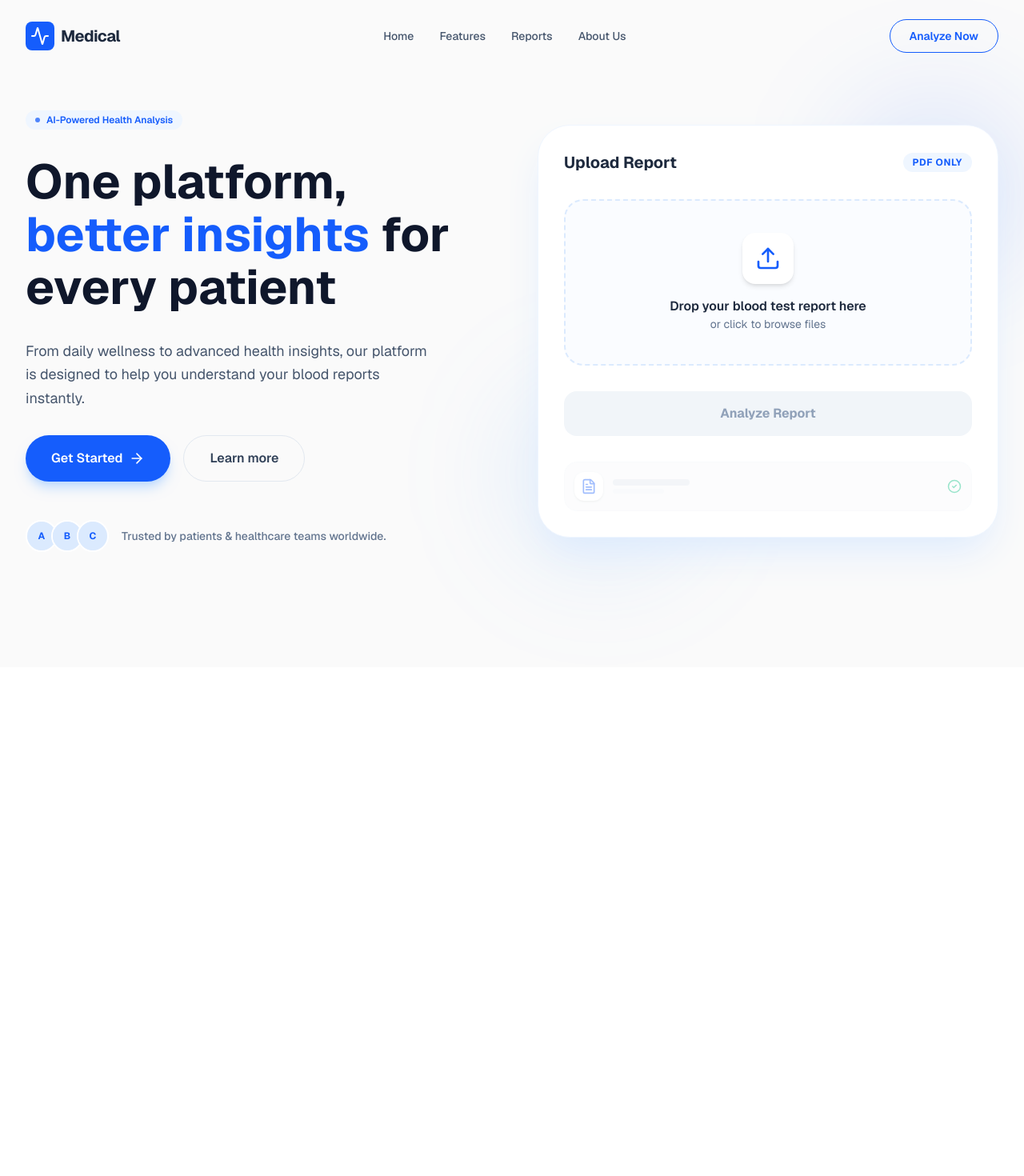
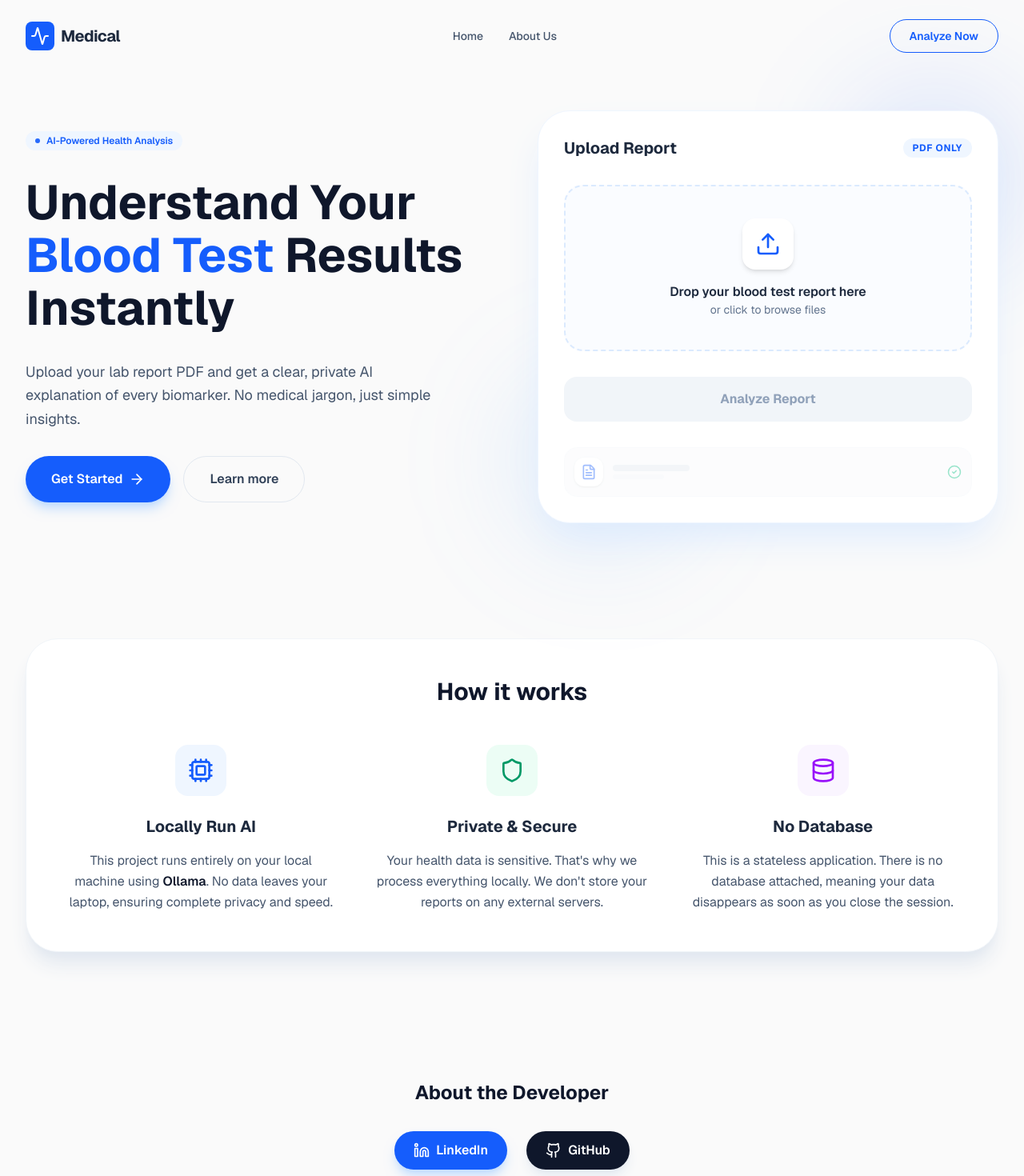
Before and after one commit to vlad-manea-dev/BloodTestAnalyser, a Next.js app in the folder frontend/: page / in a window 1280 px wide. Shown: the top 1470 px of the page at 80% size. Before the commit the page ends 834 px from the top, so only its background shows below. Built offline with nearby package versions, Linux system fonts and the light colour scheme.

Commit message:
feat(frontend): update landing page copy, fix navigation, add humorous loading states, and developer links

```diff
--- a/frontend/src/app/page.tsx
+++ b/frontend/src/app/page.tsx
@@ -1,6 +1,7 @@
 'use client';
 
 import React, { useState } from 'react';
+import { Linkedin, Github, Cpu, Database, Shield } from 'lucide-react';
 import Navbar from "@/components/Navbar";
 import Hero from "@/components/Hero";
 import ResultsDisplay from "@/components/ResultsDisplay";
@@ -23,10 +24,73 @@ export default function Home() {
         <Hero onAnalysisResult={handleAnalysisResult} />
 
         {analysisResult && (
-          <section id="results" className="px-8 py-12 max-w-7xl mx-auto w-full">
+          <section id="results" className="px-8 py-12 max-w-7xl mx-auto w-full animate-in fade-in slide-in-from-bottom-8 duration-700">
             <ResultsDisplay result={analysisResult} />
           </section>
         )}
+
+        {/* Learn More Section */}
+        <section id="learn-more" className="px-8 py-24 max-w-7xl mx-auto w-full">
+          <div className="bg-white rounded-[2.5rem] p-12 shadow-xl shadow-slate-200 border border-slate-100">
+            <h2 className="text-3xl font-bold text-slate-900 mb-12 text-center">How it works</h2>
+            <div className="grid md:grid-cols-3 gap-12">
+              <div className="flex flex-col items-center text-center gap-4">
+                <div className="w-16 h-16 rounded-2xl bg-blue-50 text-blue-600 flex items-center justify-center mb-2">
+                  <Cpu size={32} />
+                </div>
+                <h3 className="text-xl font-bold text-slate-800">Locally Run AI</h3>
+                <p className="text-slate-600 leading-relaxed">
+                  This project runs entirely on your local machine using <span className="font-semibold text-slate-900">Ollama</span>. No data leaves your laptop, ensuring complete privacy and speed.
+                </p>
+              </div>
+
+              <div className="flex flex-col items-center text-center gap-4">
+                <div className="w-16 h-16 rounded-2xl bg-emerald-50 text-emerald-600 flex items-center justify-center mb-2">
+                  <Shield size={32} />
+                </div>
+                <h3 className="text-xl font-bold text-slate-800">Private & Secure</h3>
+                <p className="text-slate-600 leading-relaxed">
+                  Your health data is sensitive. That's why we process everything locally. We don't store your reports on any external servers.
+                </p>
+              </div>
+
+              <div className="flex flex-col items-center text-center gap-4">
+                <div className="w-16 h-16 rounded-2xl bg-purple-50 text-purple-600 flex items-center justify-center mb-2">
+                  <Database size={32} />
+                </div>
+                <h3 className="text-xl font-bold text-slate-800">No Database</h3>
+                <p className="text-slate-600 leading-relaxed">
+                  This is a stateless application. There is no database attached, meaning your data disappears as soon as you close the session.
+                </p>
+              </div>
+            </div>
+          </div>
+        </section>
+
+        {/* About Us Section */}
+        <section id="about" className="px-8 py-16 max-w-7xl mx-auto w-full text-center">
+          <h2 className="text-2xl font-bold text-slate-900 mb-8">About the Developer</h2>
+          <div className="flex justify-center gap-6">
+            <a
+              href="https://www.linkedin.com/in/vlad-manea-022014387/"
+              target="_blank"
+              rel="noopener noreferrer"
+              className="flex items-center gap-2 px-6 py-3 rounded-full bg-blue-600 text-white font-semibold hover:bg-blue-700 transition-all shadow-lg shadow-blue-200"
+            >
+              <Linkedin size={20} />
+              LinkedIn
+            </a>
+            <a
+              href="https://github.com/vlad-manea-dev"
+              target="_blank"
+              rel="noopener noreferrer"
+              className="flex items-center gap-2 px-6 py-3 rounded-full bg-slate-900 text-white font-semibold hover:bg-slate-800 transition-all shadow-lg shadow-slate-200"
+            >
+              <Github size={20} />
+              GitHub
+            </a>
+          </div>
+        </section>
       </main>
 
       {/* Background decoration */}
--- a/frontend/src/components/Hero.tsx
+++ b/frontend/src/components/Hero.tsx
@@ -7,6 +7,16 @@ interface HeroProps {
 }
 
 const Hero = ({ onAnalysisResult }: HeroProps) => {
+  const scrollToAnalyze = () => {
+    const element = document.getElementById('analyze');
+    element?.scrollIntoView({ behavior: 'smooth' });
+  };
+
+  const scrollToLearnMore = () => {
+    const element = document.getElementById('learn-more');
+    element?.scrollIntoView({ behavior: 'smooth' });
+  };
+
   return (
     <section className="px-8 py-12 max-w-7xl mx-auto w-full grid lg:grid-cols-2 gap-16 items-center">
       <div className="flex flex-col gap-8">
@@ -16,39 +26,30 @@ const Hero = ({ onAnalysisResult }: HeroProps) => {
         </div>
 
         <h1 className="text-5xl md:text-6xl font-bold text-slate-900 leading-[1.1]">
-          One platform, <span className="text-blue-600">better insights</span> for every patient
+          Understand Your <span className="text-blue-600">Blood Test</span> Results Instantly
         </h1>
 
         <p className="text-lg text-slate-600 max-w-lg leading-relaxed">
-          From daily wellness to advanced health insights, our platform is designed to help you understand your blood reports instantly.
+          Upload your lab report PDF and get a clear, private AI explanation of every biomarker. No medical jargon, just simple insights.
         </p>
 
         <div className="flex flex-wrap gap-4">
-          <button className="px-8 py-4 rounded-full bg-blue-600 text-white font-semibold hover:bg-blue-700 transition-all shadow-lg shadow-blue-200 flex items-center gap-2">
+          <button
+            onClick={scrollToAnalyze}
+            className="px-8 py-4 rounded-full bg-blue-600 text-white font-semibold hover:bg-blue-700 transition-all shadow-lg shadow-blue-200 flex items-center gap-2"
+          >
             Get Started <ArrowRight size={20} />
           </button>
-          <button className="px-8 py-4 rounded-full border border-slate-200 text-slate-700 font-semibold hover:bg-slate-50 transition-all">
+          <button
+            onClick={scrollToLearnMore}
+            className="px-8 py-4 rounded-full border border-slate-200 text-slate-700 font-semibold hover:bg-slate-50 transition-all"
+          >
             Learn more
           </button>
         </div>
-
-        <div className="flex items-center gap-4 mt-4">
-          <div className="flex -space-x-2">
-            {[1, 2, 3].map((i) => (
-              <div key={i} className="w-10 h-10 rounded-full border-2 border-white bg-slate-200 overflow-hidden">
-                <div className="w-full h-full bg-blue-100 flex items-center justify-center text-blue-600 font-bold text-xs">
-                  {String.fromCharCode(64 + i)}
-                </div>
-              </div>
-            ))}
-          </div>
-          <p className="text-sm text-slate-500 font-medium">
-            Trusted by patients & healthcare teams worldwide.
-          </p>
-        </div>
       </div>
 
-      <div className="relative">
+      <div className="relative" id="analyze">
         <UploadForm onAnalysisResult={onAnalysisResult} />
 
         {/* Decorative Elements */}
--- a/frontend/src/components/Navbar.tsx
+++ b/frontend/src/components/Navbar.tsx
@@ -1,10 +1,17 @@
+'use client';
+
 import React from 'react';
 import { Activity } from 'lucide-react';
 
 const Navbar = () => {
+  const scrollToSection = (id: string) => {
+    const element = document.getElementById(id);
+    element?.scrollIntoView({ behavior: 'smooth' });
+  };
+
   return (
     <nav className="flex items-center justify-between px-8 py-6 max-w-7xl mx-auto w-full">
-      <div className="flex items-center gap-2">
+      <div className="flex items-center gap-2 cursor-pointer" onClick={() => scrollToSection('analyze')}>
         <div className="bg-blue-600 p-1.5 rounded-lg text-white">
           <Activity size={24} />
         </div>
@@ -12,13 +19,14 @@ const Navbar = () => {
       </div>
 
       <div className="hidden md:flex items-center gap-8">
-        <a href="#" className="text-sm font-medium text-slate-600 hover:text-blue-600 transition-colors">Home</a>
-        <a href="#" className="text-sm font-medium text-slate-600 hover:text-blue-600 transition-colors">Features</a>
-        <a href="#" className="text-sm font-medium text-slate-600 hover:text-blue-600 transition-colors">Reports</a>
-        <a href="#" className="text-sm font-medium text-slate-600 hover:text-blue-600 transition-colors">About Us</a>
+        <button onClick={() => scrollToSection('analyze')} className="text-sm font-medium text-slate-600 hover:text-blue-600 transition-colors">Home</button>
+        <button onClick={() => scrollToSection('about')} className="text-sm font-medium text-slate-600 hover:text-blue-600 transition-colors">About Us</button>
       </div>
 
-      <button className="px-6 py-2.5 rounded-full border border-blue-600 text-blue-600 text-sm font-semibold hover:bg-blue-50 transition-all">
+      <button
+        onClick={() => scrollToSection('analyze')}
+        className="px-6 py-2.5 rounded-full border border-blue-600 text-blue-600 text-sm font-semibold hover:bg-blue-50 transition-all"
+      >
         Analyze Now
       </button>
     </nav>
--- a/frontend/src/components/UploadForm.tsx
+++ b/frontend/src/components/UploadForm.tsx
@@ -1,17 +1,44 @@
 'use client';
 
-import React, { useState, useRef } from 'react';
+import React, { useState, useRef, useEffect } from 'react';
 import { Upload, FileText, CheckCircle2, Loader2, X } from 'lucide-react';
 
 interface UploadFormProps {
   onAnalysisResult: (result: any) => void;
 }
 
+const LOADING_MESSAGES = [
+  "Asking the AI if it's high cholesterol or just too much pizza...",
+  "Deciphering doctor handwriting... wait, this is a PDF...",
+  "Consulting with Dr. Llama...",
+  "Analyzing your platelets (they look cute)...",
+  "Running on a local laptop, please be patient...",
+  "Still faster than the waiting room...",
+  "Checking your white blood cells... they seem friendly.",
+  "Extracting biomarkers... beep boop.",
+  "Reading the fine print so you don't have to.",
+  "Almost there... just convincing the AI to hurry up."
+];
+
 const UploadForm = ({ onAnalysisResult }: UploadFormProps) => {
   const [file, setFile] = useState<File | null>(null);
   const [isUploading, setIsUploading] = useState(false);
   const [error, setError] = useState<string | null>(null);
+  const [loadingMsg, setLoadingMsg] = useState(LOADING_MESSAGES[0]);
   const fileInputRef = useRef<HTMLInputElement>(null);
+
+  useEffect(() => {
+    let interval: NodeJS.Timeout;
+    if (isUploading) {
+      setLoadingMsg(LOADING_MESSAGES[0]);
+      let i = 1;
+      interval = setInterval(() => {
+        setLoadingMsg(LOADING_MESSAGES[i % LOADING_MESSAGES.length]);
+        i++;
+      }, 3000);
+    }
+    return () => clearInterval(interval);
+  }, [isUploading]);
 
   const handleFileChange = (e: React.ChangeEvent<HTMLInputElement>) => {
     if (e.target.files && e.target.files[0]) {
@@ -134,7 +161,7 @@ const UploadForm = ({ onAnalysisResult }: UploadFormProps) => {
       <button
         disabled={!file || isUploading}
         onClick={handleSubmit}
-        className={`w-full mt-8 py-4 rounded-2xl font-bold transition-all flex items-center justify-center gap-2 ${
+        className={`w-full mt-8 py-4 rounded-2xl font-bold transition-all flex flex-col items-center justify-center gap-2 ${
           !file || isUploading
             ? 'bg-slate-100 text-slate-400 cursor-not-allowed'
             : 'bg-slate-900 text-white hover:bg-slate-800 shadow-lg shadow-slate-200 active:scale-[0.98]'
@@ -142,8 +169,11 @@ const UploadForm = ({ onAnalysisResult }: UploadFormProps) => {
       >
         {isUploading ? (
           <>
-            <Loader2 size={20} className="animate-spin" />
-            Analyzing Report...
+            <div className="flex items-center gap-2">
+              <Loader2 size={20} className="animate-spin" />
+              <span>Analyzing Report...</span>
+            </div>
+            <span className="text-xs font-normal opacity-80 animate-pulse">{loadingMsg}</span>
           </>
         ) : (
           'Analyze Report'
```
